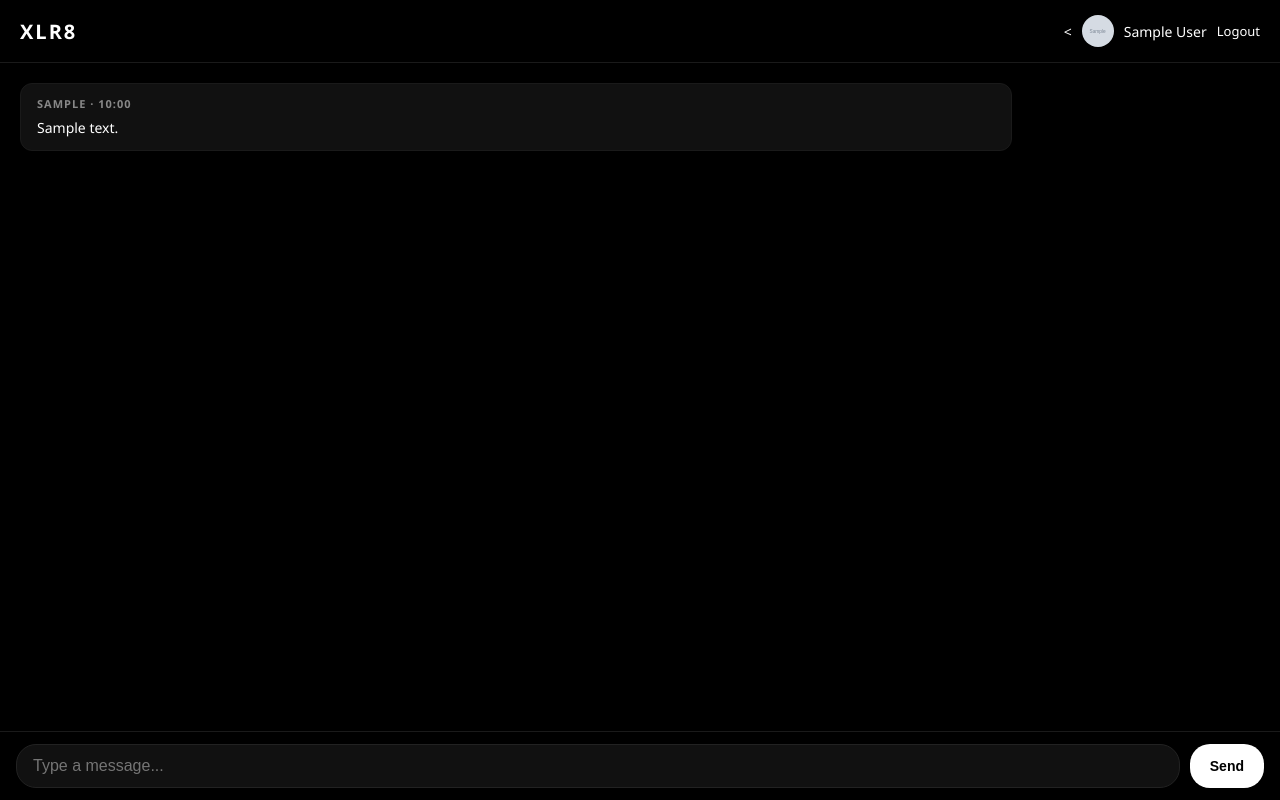
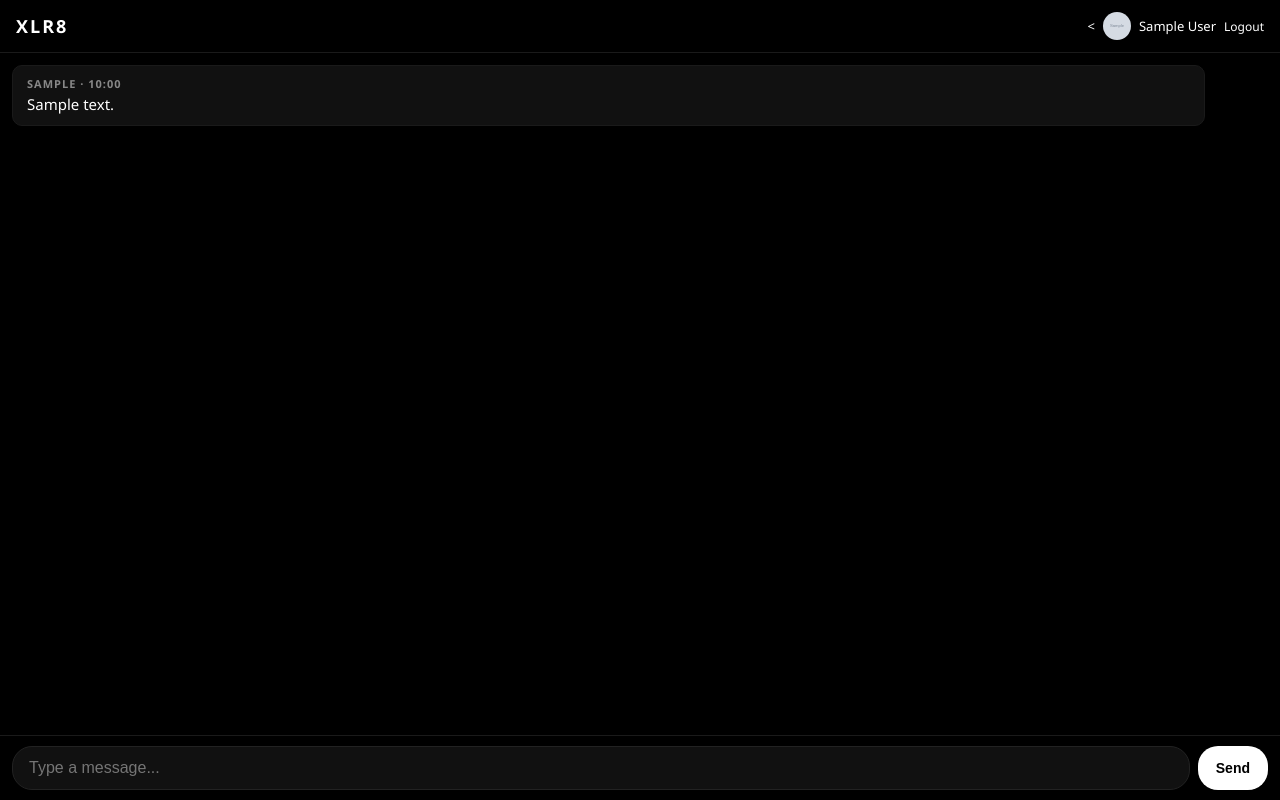
Before and after one commit to pubgprogamer194-ops/XLR8, a Flask app: template templates/index.html in a window 1280 px wide. Run offline with Flask 3, Linux system fonts and the light colour scheme; the template is opened without the code that fills it: values that come from a table or form of the project are taken from there, others are empty; tables that the repository leaves empty hold one stand-in row (values such as "Sample post"); grey boxes marked "Sample" are stand-in pictures; some libraries are stand-ins or nearby versions.

Commit message:
Update index.html

```diff
--- a/templates/index.html
+++ b/templates/index.html
@@ -17,59 +17,62 @@
             --nick-color: #666666; --status: #999999;
         }
         * { margin: 0; padding: 0; box-sizing: border-box; }
-        body {
+        html, body {
             font-family: 'Segoe UI', system-ui, -apple-system, sans-serif;
             background: var(--bg); color: var(--text); height: 100vh;
-            display: flex; flex-direction: column; transition: background 0.3s, color 0.3s;
+            display: flex; flex-direction: column;
             overflow: hidden;
+            -webkit-text-size-adjust: 100%;
         }
         .header {
-            padding: 15px 20px;
+            padding: 12px 16px;
             border-bottom: 1px solid var(--border);
             display: flex;
             align-items: center;
             justify-content: space-between;
             flex-shrink: 0;
+            min-height: 50px;
         }
-        .logo { font-size: 20px; font-weight: 600; letter-spacing: 2px; color: var(--text); }
-        .user-info { display: flex; align-items: center; gap: 10px; font-size: 14px; }
-        .user-info img { width: 32px; height: 32px; border-radius: 50%; object-fit: cover; }
+        .logo { font-size: 18px; font-weight: 600; letter-spacing: 2px; color: var(--text); }
+        .user-info { display: flex; align-items: center; gap: 8px; font-size: 13px; }
+        .user-info img { width: 28px; height: 28px; border-radius: 50%; object-fit: cover; }
         #messages {
             flex: 1;
             overflow-y: auto;
-            padding: 20px;
+            padding: 12px;
             display: flex;
             flex-direction: column;
-            gap: 12px;
+            gap: 8px;
             -webkit-overflow-scrolling: touch;
         }
         .message {
-            max-width: 80%;
-            padding: 12px 16px;
+            max-width: 95%;
+            padding: 10px 14px;
             background: var(--card);
             border: 1px solid var(--border);
-            border-radius: 12px;
-            line-height: 1.5;
-            font-size: 14px;
+            border-radius: 10px;
+            line-height: 1.4;
+            font-size: 15px;
             word-wrap: break-word;
         }
         .message .nick {
             font-size: 11px;
             font-weight: 600;
             color: var(--nick-color);
-            margin-bottom: 4px;
+            margin-bottom: 3px;
             text-transform: uppercase;
             letter-spacing: 1px;
         }
-        .message .text { color: var(--text); font-size: 14px; }
+        .message .text { color: var(--text); font-size: 15px; }
         .input-area {
-            padding: 12px 16px;
+            padding: 10px 12px;
             border-top: 1px solid var(--border);
             display: flex;
-            gap: 10px;
+            gap: 8px;
             align-items: center;
             flex-shrink: 0;
             background: var(--bg);
+            min-height: 60px;
         }
         #msgInput {
             flex: 1;
@@ -81,9 +84,10 @@
             font-size: 16px;
             outline: none;
             min-height: 44px;
+            -webkit-appearance: none;
         }
         button {
-            padding: 12px 20px;
+            padding: 12px 18px;
             background: var(--button-bg);
             color: var(--button-text);
             border: none;
@@ -93,63 +97,19 @@
             cursor: pointer;
             min-height: 44px;
             min-width: 60px;
+            -webkit-appearance: none;
         }
 
-        /* Mobile optimizations */
-        @media (max-width: 480px) {
-            .header {
-                padding: 12px 16px;
-            }
-            .logo {
-                font-size: 18px;
-            }
-            .user-info {
-                font-size: 13px;
-                gap: 8px;
-            }
-            .user-info img {
-                width: 28px;
-                height: 28px;
-            }
-            #messages {
-                padding: 12px;
-                gap: 8px;
-            }
-            .message {
-                max-width: 90%;
-                padding: 10px 14px;
-                border-radius: 10px;
-            }
-            .message .nick {
-                font-size: 10px;
-            }
-            .message .text {
-                font-size: 15px;
-            }
-            .input-area {
-                padding: 10px 12px;
-                gap: 8px;
-            }
-            #msgInput {
-                padding: 10px 14px;
-                font-size: 16px;
-                border-radius: 18px;
-            }
-            button {
-                padding: 10px 16px;
-                font-size: 13px;
-                border-radius: 18px;
-            }
-        }
-
-        /* Very small screens */
-        @media (max-width: 360px) {
-            .message {
-                max-width: 95%;
-            }
-            .logo {
-                font-size: 16px;
-            }
+        /* iPhone 6S specific (375px width) */
+        @media (max-width: 375px) {
+            .logo { font-size: 16px; }
+            .user-info { font-size: 12px; }
+            .user-info img { width: 24px; height: 24px; }
+            .message { max-width: 100%; padding: 8px 12px; }
+            .message .text { font-size: 16px; }
+            .message .nick { font-size: 10px; }
+            #msgInput { font-size: 16px; padding: 10px 14px; }
+            button { padding: 10px 14px; font-size: 13px; }
         }
     </style>
 </head>
@@ -159,7 +119,7 @@
         <div class="user-info">
             {% if user.picture %}<<img src="{{ user.picture }}">{% endif %}
             <span>{{ user.name }}</span>
-            <a href="/logout" style="color: var(--text); text-decoration: none; font-size: 13px;">Logout</a>
+            <a href="/logout" style="color: var(--text); text-decoration: none; font-size: 12px;">Logout</a>
         </div>
     </div>
     <div id="messages">
```
